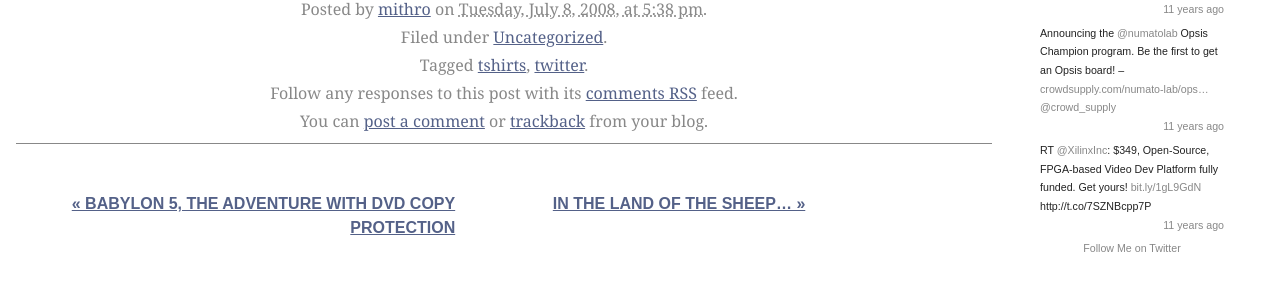
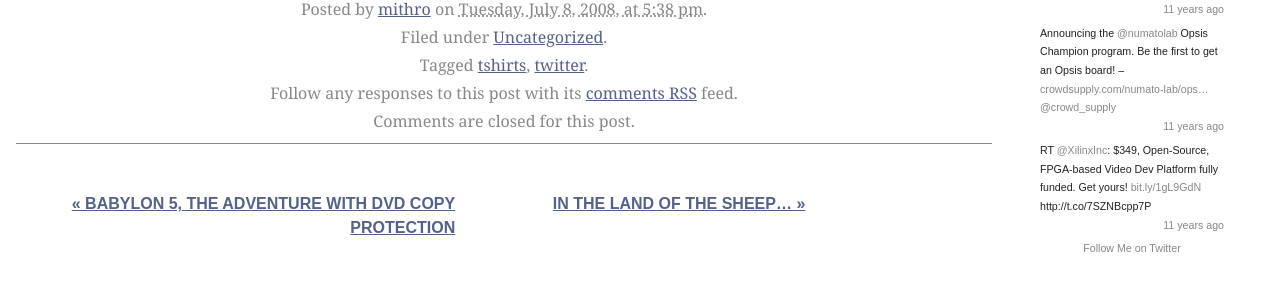
Before and after one commit to mithro/blog.mithis.net, a Jekyll site: the page built from _posts/2008-07-08-leslie-tshirts-response.md, in a window 1280 px wide. Shown: the part 303-600 px from the top of the page. Built offline with Jekyll 4.4.1, drawn with Linux system fonts in a browser that asks for light colours; grey boxes are pictures that could not be loaded.

Commit message:
Post layout: simplify dead comment/trackback conditional to 'Comments are closed'
Closes #20.

Comments and trackbacks have been globally closed since the WP era;
_includes/comments.html renders archived comments only (no form). The
post layout's entry-interact span had four conditional branches based
on page.comments_closed / page.trackbacks_closed, of which three were
unreachable (no posts set those frontmatter keys) and the fourth said
"You can post a comment or trackback from your blog" — both actions
that are no longer possible. Clicking the "post a comment" anchor
went to #respond, which doesn't exist in the rendered page.

Replace the whole conditional with a single static
"Comments are closed for this post." so the entry-interact line
accurately reflects the site state.

Co-Authored-By: Claude Opus 4.7 (1M context) <noreply@anthropic.com>

```diff
--- a/_layouts/post.html
+++ b/_layouts/post.html
@@ -54,15 +54,7 @@ layout: default
 
                 <span class="entry-rsslink">Follow any responses to this post with its <a href="{{ page.url | append: '/feed' | relative_url }}" title="Comments RSS to {{ page.title | escape }}" rel="alternate" type="application/rss+xml">comments RSS</a> feed.</span>
 
-                {%- if page.comments_closed and page.trackbacks_closed -%}
-                <span class="entry-interact">Both comments and trackbacks are currently closed.</span>
-                {%- elsif page.trackbacks_closed -%}
-                <span class="entry-interact">You can <a href="#respond" title="Post a comment">post a comment</a>, but trackbacks are closed.</span>
-                {%- elsif page.comments_closed -%}
-                <span class="entry-interact">Comments are closed, but you can <a href="{{ page.url | append: '/trackback' | relative_url }}" rel="trackback" title="Trackback URL for your post">trackback</a> from your own site.</span>
-                {%- else -%}
-                <span class="entry-interact">You can <a href="#respond" title="Post a comment">post a comment</a> or <a href="{{ page.url | append: '/trackback' | relative_url }}" rel="trackback" title="Trackback URL for your post">trackback</a> from your blog.</span>
-                {%- endif -%}
+                <span class="entry-interact">Comments are closed for this post.</span>
             </div>
         </div><!-- .post -->
 
```
